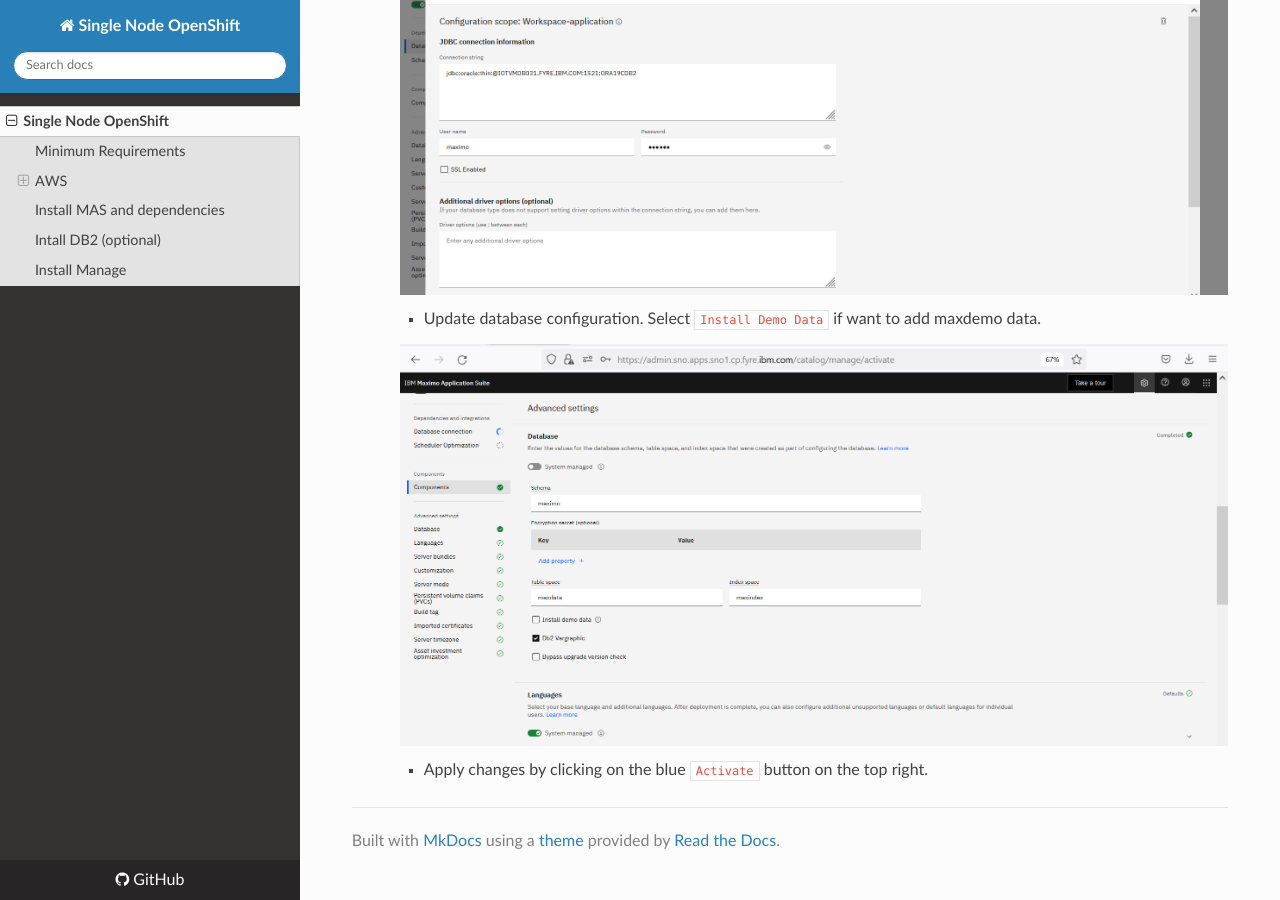
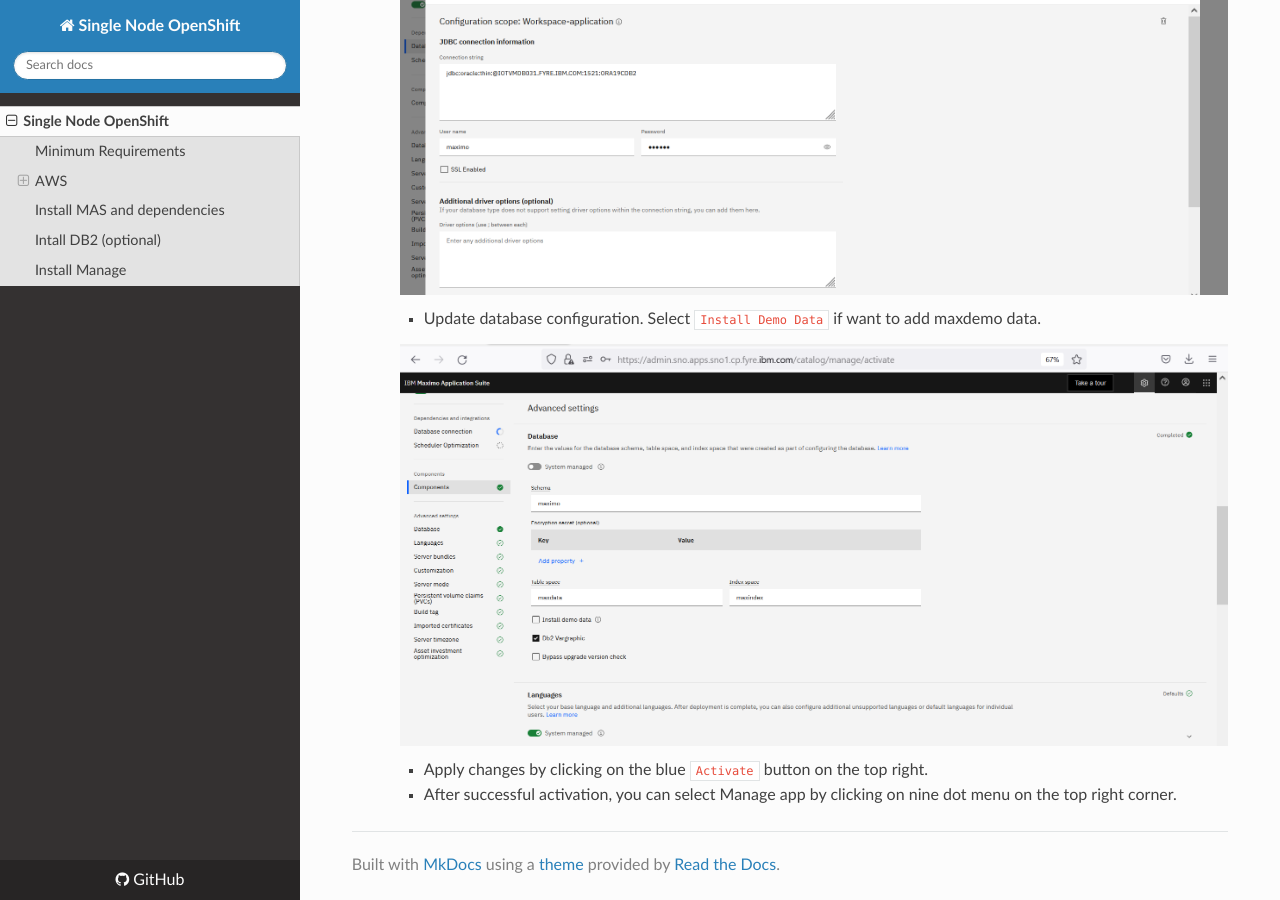
Before and after one commit to ibm-mas-manage/sno, an MkDocs documentation site: the page built from docs/index.md, in a window 1280 px wide and 900 px high, scrolled down 6432 px. Built offline with MkDocs 1.6.1, drawn with Linux system fonts in a browser that asks for light colours; nearby versions of some CDN libraries.

Commit message:
update formatting

```diff
--- a/docs/index.md
+++ b/docs/index.md
@@ -214,3 +214,5 @@
 		![image](images/dbconfig.png)
 
 		- Apply changes by clicking on the blue `Activate` button on the top right.
+
+		- After successful activation, you can select Manage app by clicking on nine dot menu on the top right corner.
```
